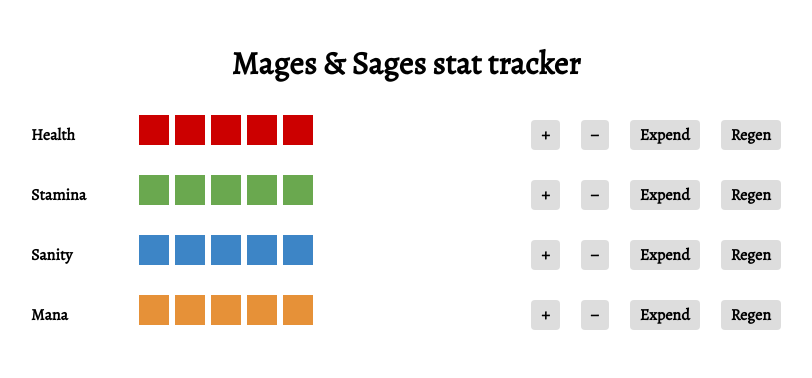
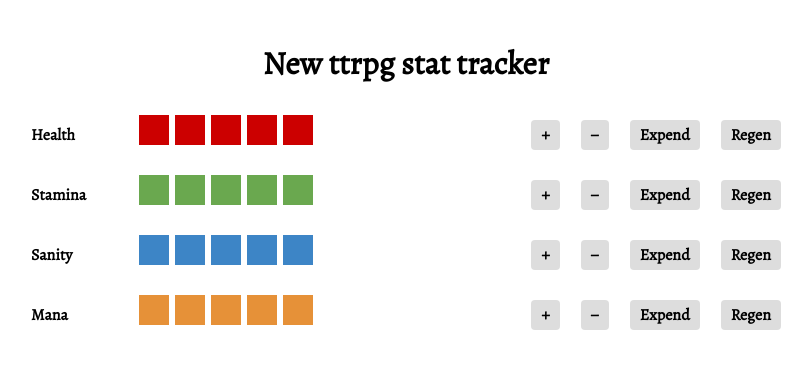
Before and after one commit to WedGaIaxy/Mages-and-Sages, a plain HTML site: page index.html in a window 1280 px wide. Shown: the whole page, without its empty margins (234-1046 px from the left). Drawn offline with nearby package versions, Linux system fonts and the light colour scheme.

Commit message:
Updated name
Updated the body text in the HTML file

```diff
--- a/index.html
+++ b/index.html
@@ -8,7 +8,7 @@
 </head>
 <body>
 
-  <h1>Mages & Sages stat tracker</h1>
+  <h1>New ttrpg stat tracker</h1>
 
 
   <div class="bar-container">
```
